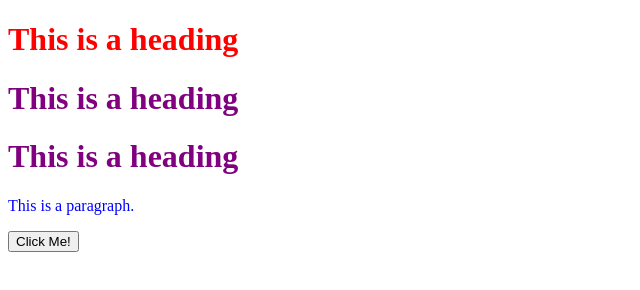
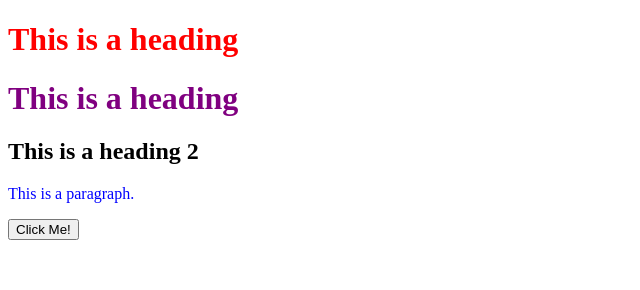
Before and after one commit to joepuzzo/tinas-project, a plain HTML site: page index.html in a window 1280 px wide. Shown: the whole page, without its empty margins (0-640 px from the left). Drawn offline with Linux system fonts and the light colour scheme.

Commit message:
changed h1 to h2

```diff
--- a/index.html
+++ b/index.html
@@ -7,7 +7,7 @@
 
 <h1 id="tinas-header">This is a heading</h1>
 <h1>This is a heading</h1>
-<h1>This is a heading</h1>
+<h2>This is a heading 2</h2>
 <p>This is a paragraph.</p>
 <button id="tinas-button">Click Me!</button>
 
```
